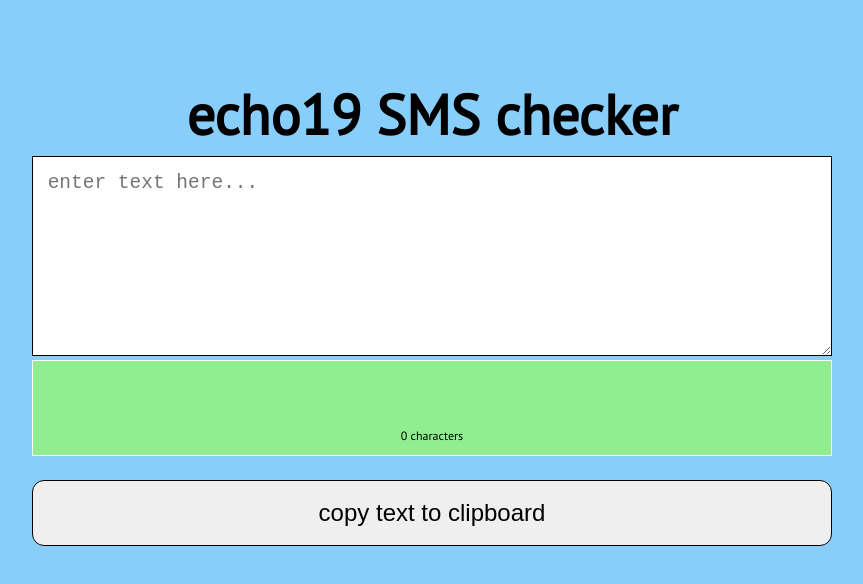
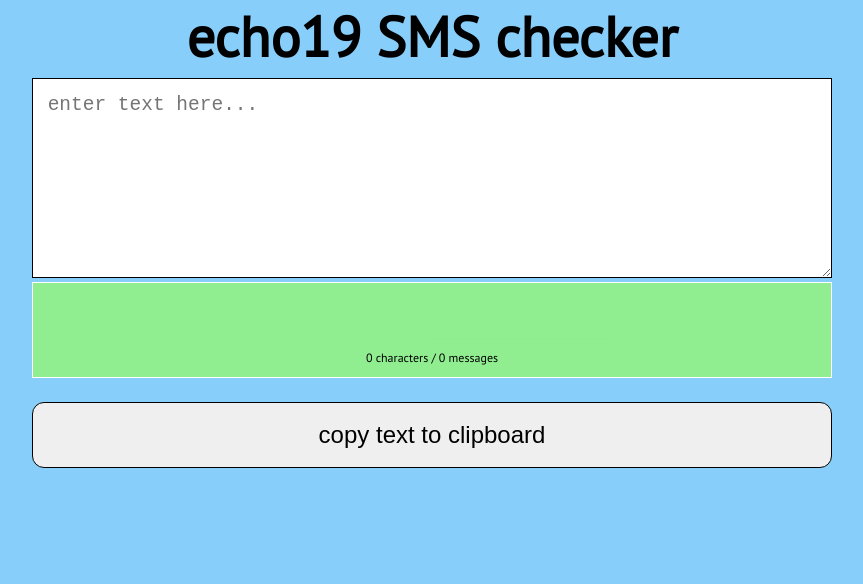
Before and after one commit to funkfinger/fixer, a React (Create React App) app: page / in a window 1280 px wide. Shown: the top 584 px of the page, without its empty margins (208-1071 px from the left). Built offline with nearby package versions, Linux system fonts and the light colour scheme.

Commit message:
adding message count

```diff
--- a/src/App.jsx
+++ b/src/App.jsx
@@ -20,12 +20,22 @@ const addDoubleCharacters = characters => {
 };
 
 const buildMessageText = characters => {
-  const text = characters.map((character, i) => {
+  let messageCount;
+  const message = characters.map((character, i) => {
+    messageCount = Math.floor(i / 160) + 1;
     const c = Object.assign(character);
     // eslint-disable-next-line react/no-array-index-key
-    return c.ok ? <em key={i}>{c.character}</em> : <i key={i}>{c.character}</i>;
+    return c.ok ? (
+      <em key={i} className={`m${messageCount}`}>
+        {c.character}
+      </em>
+    ) : (
+      <i key={i} className={`m${messageCount}`}>
+        {c.character}
+      </i>
+    );
   });
-  return text;
+  return { message, messageCount };
 };
 
 const App = () => {
@@ -33,6 +43,7 @@ const App = () => {
   const [textOk, setTextOk] = useState(true);
   const [textPlain, setTextPlain] = useState('');
   const [textPlainLength, setTextPlainLength] = useState(0);
+  const [messageCount, setMessageCount] = useState(0);
 
   const checkText = textToCheck => {
     const trimmedText = textToCheck.trim();
@@ -48,8 +59,9 @@ const App = () => {
       textArray.push(characterObj);
     });
 
-    const message = buildMessageText(textArray);
+    const { message, messageCount } = buildMessageText(textArray);
     setText(message);
+    setMessageCount(messageCount);
     if (ok) {
       setTextOk(true);
       setTextPlain(trimmedText);
@@ -72,6 +84,7 @@ const App = () => {
           textOk={textOk}
           textPlain={textPlain}
           textPlainLength={textPlainLength}
+          messageCount={messageCount}
         />
       </main>
     </div>
--- a/src/components/FixedTextBox/FixedTextBox.jsx
+++ b/src/components/FixedTextBox/FixedTextBox.jsx
@@ -1,7 +1,13 @@
 import React, { useRef, useState, useEffect } from 'react';
 import PropTypes from 'prop-types';
 
-const FixedTextBox = ({ text, textOk, textPlain, textPlainLength }) => {
+const FixedTextBox = ({
+  text,
+  textOk,
+  textPlain,
+  textPlainLength,
+  messageCount,
+}) => {
   const textAreaRef = useRef(null);
   const [coppiedMessage, setCoppiedMessage] = useState('');
   const [buttonDisabled, setButtonDisabled] = useState(!textOk);
@@ -30,7 +36,7 @@ const FixedTextBox = ({ text, textOk, textPlain, textPlainLength }) => {
         id="checked-text-area"
         className={`fixed-text-area ${textOk ? 'textOk' : 'textBad'}`}
       >
-        <div className="badCharacterMessage">BAD CHARACTER IN MESSAGE</div>
+        <div className="badCharacterMessage">BAD CHARACTER IN MESSAGE!</div>
         <div className="message">
           <div>&nbsp;{text}</div>
           <textarea
@@ -39,7 +45,8 @@ const FixedTextBox = ({ text, textOk, textPlain, textPlainLength }) => {
             defaultValue={textPlain}
           />
           <p className="character-count">
-            {textPlainLength} character{textPlainLength === 1 ? '' : 's'}
+            {textPlainLength} character{textPlainLength === 1 ? ' / ' : 's / '}
+            {messageCount} message{messageCount === 1 ? '' : 's'}
           </p>
         </div>
       </div>
@@ -59,6 +66,7 @@ FixedTextBox.propTypes = {
   textOk: PropTypes.bool,
   textPlain: PropTypes.string,
   textPlainLength: PropTypes.number,
+  messageCount: PropTypes.number,
 };
 
 FixedTextBox.defaultProps = {
@@ -66,6 +74,7 @@ FixedTextBox.defaultProps = {
   textOk: true,
   textPlain: '',
   textPlainLength: 0,
+  messageCount: 0,
 };
 
 export default FixedTextBox;
--- a/src/index.css
+++ b/src/index.css
@@ -3,7 +3,6 @@
 }
 
 body {
-  height: 80vh;
   background-color: lightskyblue;
   display: flex;
   align-items: center;
@@ -110,7 +109,6 @@ header h1 {
 }
 
 .badCharacterMessage {
-  position: absolute;
   align-self: center;
   font-size: 2em;
   color: rgb(250, 224, 228);
@@ -120,8 +118,43 @@ header h1 {
   z-index: 2;
 }
 
+.m1 {
+  border-bottom: 3px rgb(220, 243, 220) solid;
+}
+
+.m2 {
+  border-bottom: 3px rgb(97, 201, 97) solid;
+}
+
+.m3 {
+  border-bottom: 3px rgb(220, 243, 220) solid;
+}
+
+.m4 {
+  border-bottom: 3px rgb(97, 201, 97) solid;
+}
+
+.textBad .m1,
+.textBad .m2,
+.textBad .m3,
+.textBad .m4 {
+  border-bottom: none;
+}
+
 @media (min-width: 768px) {
   #root {
     max-width: 800px;
   }
 }
+
+@media (max-width: 320px) {
+  .badCharacterMessage {
+    font-size: 1em;
+  }
+}
+
+@media (max-width: 450px) {
+  .badCharacterMessage {
+    font-size: 1.2em;
+  }
+}
```
